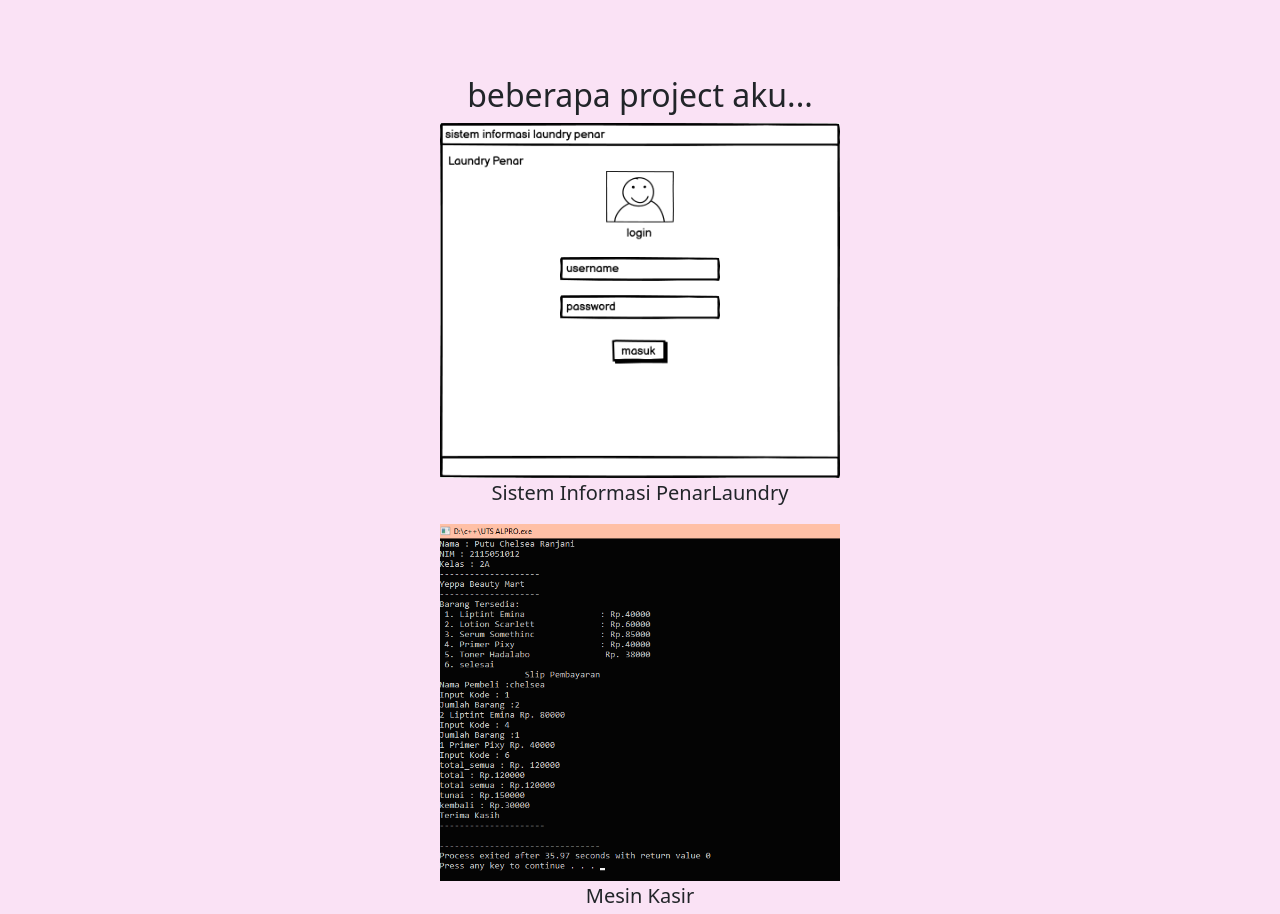
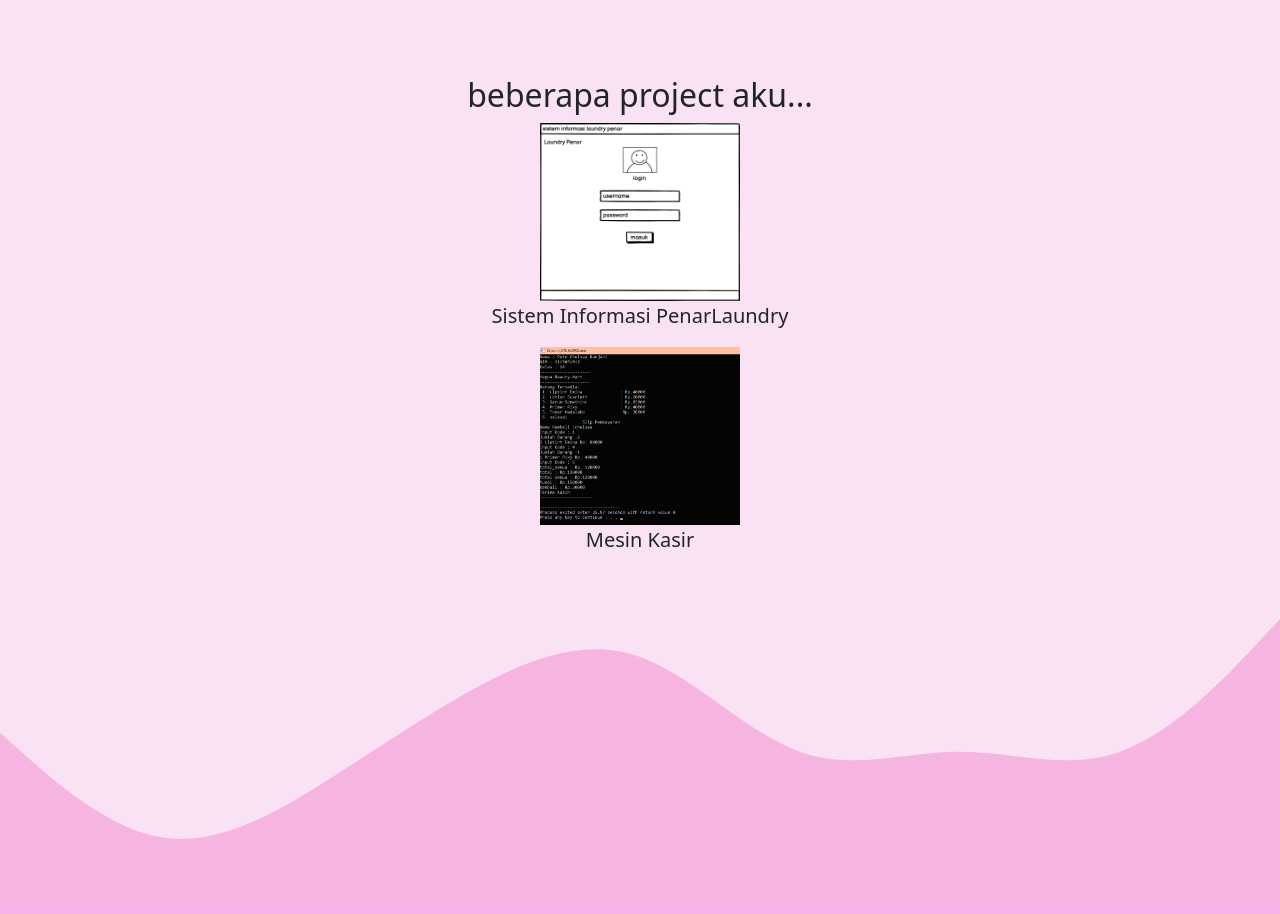
Before and after one commit to chelseaadv/chelseaadv.github.io, a plain HTML site: page index.html in a window 1280 px wide. Shown: the part 1520-2434 px from the top of the page. Drawn offline with nearby package versions, Linux system fonts and the light colour scheme.

Commit message:
first commit

```diff
--- a/index.html
+++ b/index.html
@@ -100,9 +100,9 @@
     <div class="row text-center mb-5">
         <div class="col">
           <h2>beberapa project aku...</h2>
-          <img src="img/halaman awal.png" alt="" width="400" />
+          <img src="img/halaman awal.png" alt="" width="200" />
           <p class="lead">Sistem Informasi PenarLaundry</p>
-          <img src="img/Screenshot (45).png" alt="" width="400" />
+          <img src="img/Screenshot (45).png" alt="" width="200" />
           <p class="lead">Mesin Kasir</p>
         </div>
       </div>
```
